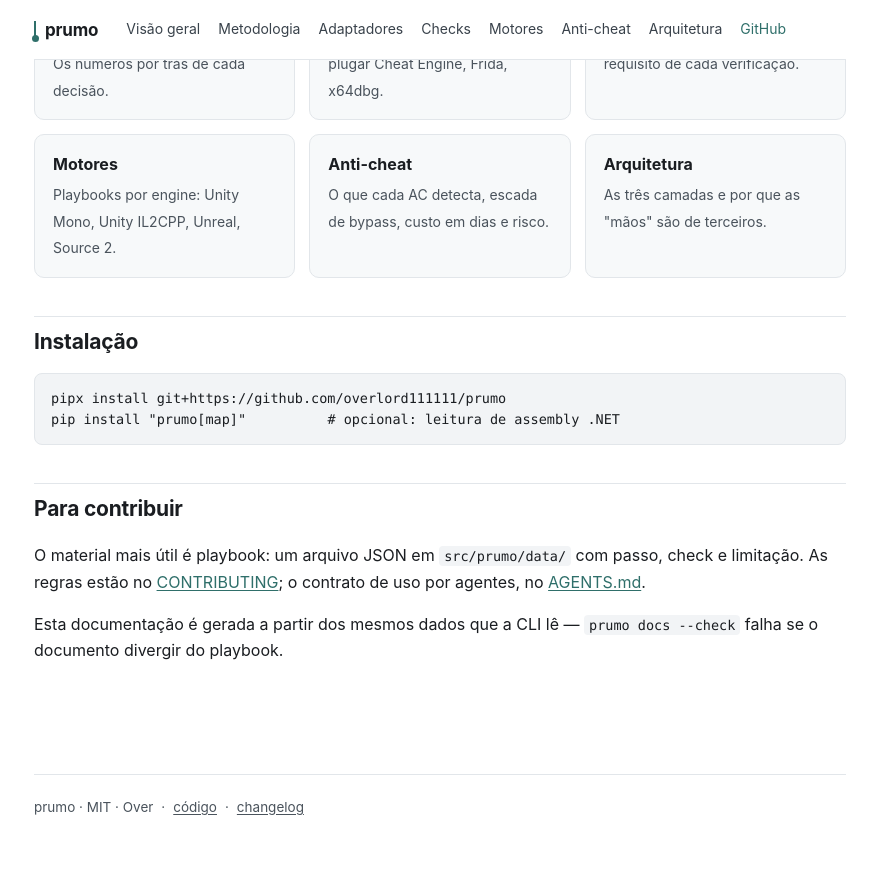
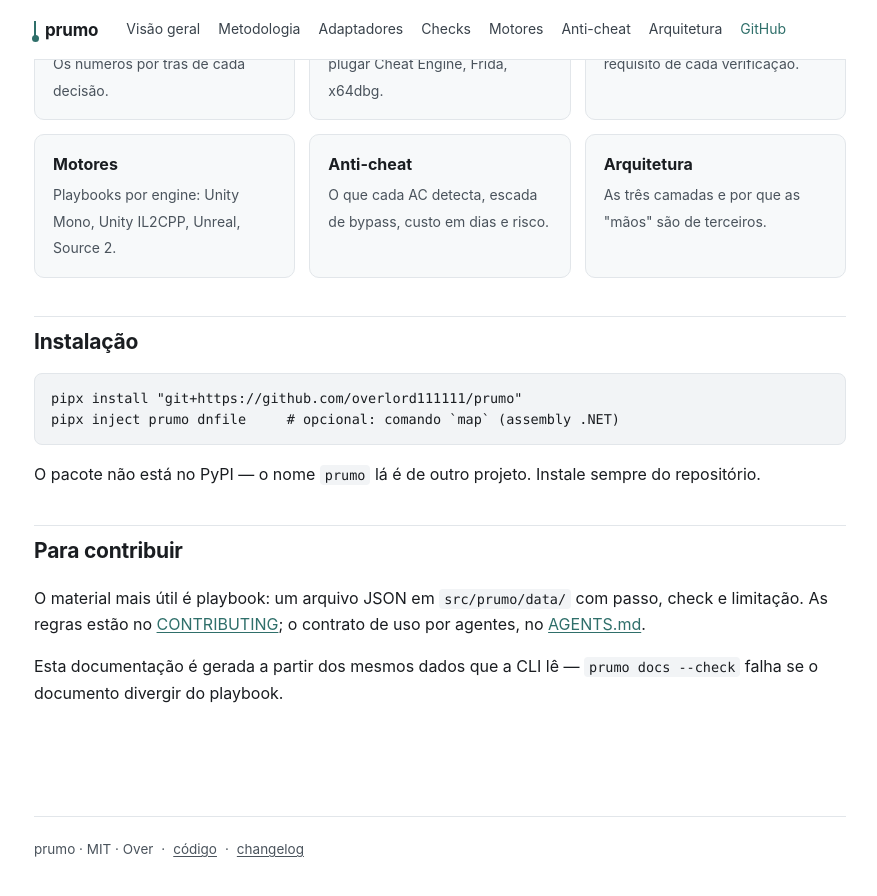
Before and after one commit to overlord111111/prumo, a Jekyll site: the page built from docs/index.md, in a window 1280 px wide and 900 px high, scrolled down 655 px. Shown: the top 896 px of the window, without its empty margins (200-1077 px from the left). Built offline with Jekyll 4.4.1, drawn with Linux system fonts in a browser that asks for light colours; before the commit the page ends 1513 px from its top, so only the background shows below that.

Commit message:
fix(docs): instalacao correta (nome prumo no PyPI e de outro projeto) e links do site
- README e index passam a instalar do repositorio (pipx ou pip com URL + extra)
- requisitos explicitos: Python 3.11+, adaptador de processo em Linux
- metodologia aponta para os exemplos no GitHub (o site nao serve /examples)

````diff
--- a/docs/index.md
+++ b/docs/index.md
@@ -55,9 +55,11 @@ $ prumo diagnostico --motor unity-mono --ac battleye --modo online
 ## Instalação
 
 ```bash
-pipx install git+https://github.com/overlord111111/prumo
-pip install "prumo[map]"          # opcional: leitura de assembly .NET
+pipx install "git+https://github.com/overlord111111/prumo"
+pipx inject prumo dnfile     # opcional: comando `map` (assembly .NET)
 ```
+
+O pacote não está no PyPI — o nome `prumo` lá é de outro projeto. Instale sempre do repositório.
 
 ## Para contribuir
 
````
Also changed, not shown: docs/metodologia.md (+2 -2 lines), README.md.
